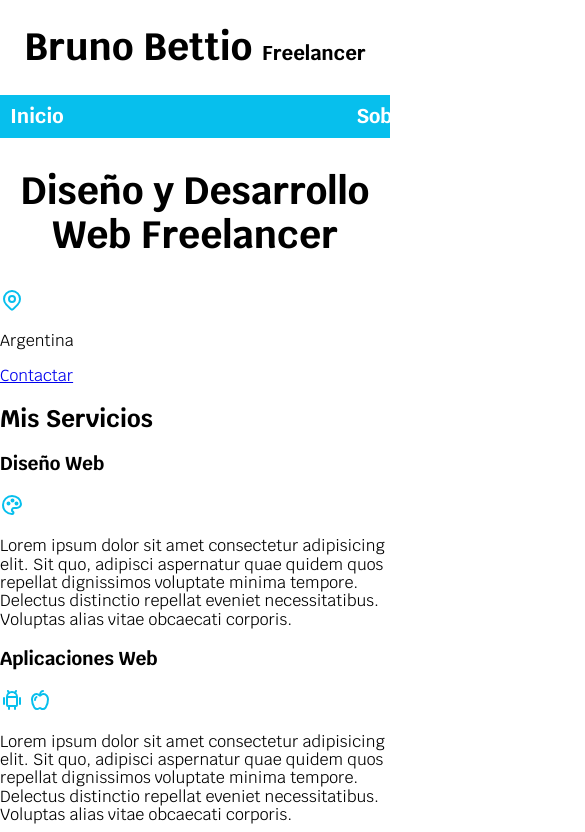
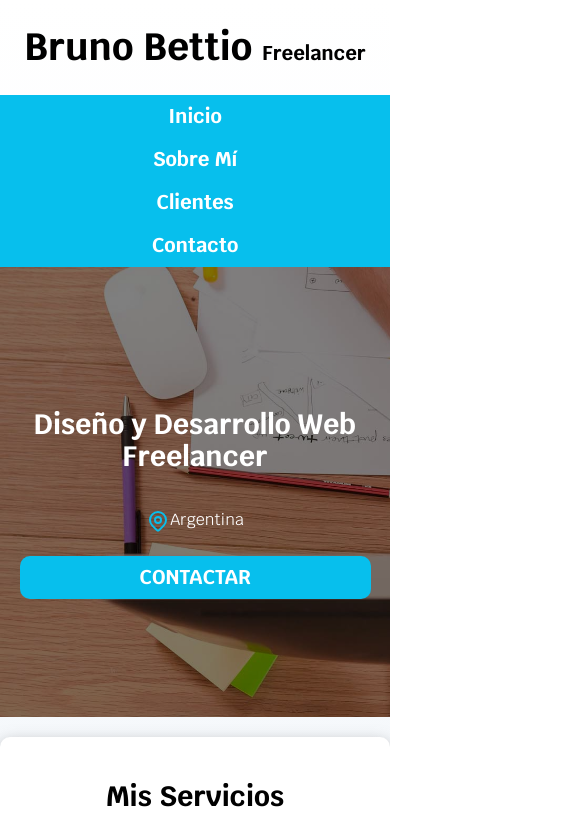
Before and after one commit to Bruno-Code1/freeLancerInicio, a plain HTML site: page index.html in a window 390 px wide. Shown: the top 832 px of the page, 585 px wide, since content can reach past the window. Drawn offline with Linux system fonts and the light colour scheme.

Commit message:
agrego responsive, section servicios, flex, grid

```diff
--- a/css/styles.css
+++ b/css/styles.css
@@ -4,41 +4,97 @@
   --primario: #ffc107;
   --secundario: #07bfed;
   --gris: #757575;
+  --gris-claro: #dfe9f3;
+}
+/*Globales*/
+html {
+  font-size: 62.5%;
+  box-sizing: border-box;
 }
 
-html {
-  font-size: 62.5%;
+*,*:before,*:after {
+  box-sizing: inherit;
 }
 
 body {
   font-size: 16px; /* 1rem = 10px */
   font-family: 'Krub', sans-serif;
+  background-image: linear-gradient(to top,var(--gris-claro) 0%,var(--blanco) 100%);
 }
 
-.titulo {
+.contenedor {
+  max-width: 120rem;
+  margin: 0 auto;
+}
+
+.boton {
+  background-color: var(--secundario);
+  color: var(--blanco);
+  padding: 1rem 3rem;
+  margin-top: 1rem;
+  font-size: 2rem;
+  text-decoration: none;
+  text-transform: uppercase;
+  font-weight: bold;
+  border-radius: 1rem;
   text-align: center;
+  width: 90%;
+}
+
+@media (min-width:768px) {
+  .boton {
+    width: auto;
+  }
+}
+
+.sombra {
+  box-shadow: 0px 5px 15px 0px rgba(112,112,112,0.54);
+  background-color: var(--blanco);
+  padding: 2rem;
+  border-radius: 1rem;
+}
+
+/*Tipografía*/
+h1 {
   font-size: 3.8rem;
+}
+
+h2 {
+  font-size: 2.8rem;
+}
+
+h3 {
+  font-size: 1.8rem;
+}
+
+h1,h2,h3 {
+  text-align: center;
 }
 
 .titulo span {
   font-size: 2rem;
 }
 
-.contenedor {
-  width: 120rem;
-  margin: 0 auto;
-}
-
+/*Navegación Principal*/
 .nav-bg {
   background-color: var(--secundario);
 }
 
 .navegacion-principal {
   display: flex;
-  justify-content: space-between;
+  flex-direction: column;
+}
+
+@media (min-width: 768px) {
+  .navegacion-principal {
+    flex-direction: row;
+    justify-content: space-between;
+  }
 }
 
 .navegacion-principal a {
+  display: block;
+  text-align: center;
   color: var(--blanco);
   text-decoration: none;
   font-size: 2rem;
@@ -50,3 +106,73 @@ body {
   background-color: var(--primario);
   color: var(--oscuro);
 }
+
+/*Hero*/
+.hero {
+  background-image: url(../img/hero.jpg);
+  background-repeat: no-repeat;
+  background-size: cover;
+  height: 45rem;
+  position: relative;
+  margin-bottom: 2rem;
+}
+
+.contenido-hero {
+  position: absolute;
+  background-color: rgba(0,0,0,0.5);
+  width: 100%; height: 100%;
+  display: flex;
+  flex-direction: column;
+  align-items: center;
+  justify-content: center
+}
+
+.contenido-hero h2,
+.contenido-hero p {
+  color: var(--blanco);
+}
+
+.contenido-hero .ubicacion {
+  display: flex;
+  align-items: center;
+}
+
+/* Servicios */
+@media(min-width: 768px) {
+  .servicios {
+    display: grid;
+    grid-template-columns: repeat(3,1fr);
+    column-gap: 1rem;
+  }
+}
+
+.servicio {
+  display: flex;
+  flex-direction: column;
+  align-items: center;
+}
+
+.servicio h3 {
+  color: var(--secundario);
+  font-weight: normal;
+}
+
+.servicio p {
+  line-height: 2;
+  text-align: center;
+}
+
+.servicio .iconos {
+  height: 15rem;
+  width: 15rem;
+  background-color: var(--gris);
+  border-radius: 50%;
+  display: flex;
+  justify-content: space-evenly;
+  align-items: center;
+}
+
+.servicio .iconos img {
+  height: 4rem;
+  width: 4rem;
+}
--- a/index.html
+++ b/index.html
@@ -25,37 +25,49 @@
     </nav>
   </div>
 
-  <section>
-    <h2 class="titulo">Diseño y Desarrollo Web Freelancer</h2>
-    <img src="icon/map-pin.svg" alt="icon pin">
+  <section class="hero">
+    <div class="contenido-hero">
+      <h2>Diseño y Desarrollo Web Freelancer</h2>
+      <div class="ubicacion">
+        <img src="icon/map-pin.svg" alt="icon map-pin">
         <p>Argentina</p>
-    <a href="#">Contactar</a>
+      </div>
+      <a href="#" class="boton">Contactar</a>
+    </div><!-- .contenido-hero -->
   </section>
 
-  <main>
+  <main class="contenedor sombra">
     <h2>Mis Servicios</h2>
-    <section>
+    <div class="servicios">
+      <section class="servicio">
         <h3>Diseño Web</h3>
+        <div class="iconos">
           <img src="icon/palette.svg" alt="icon palette">
+        </div>
         <p>
           Lorem ipsum dolor sit amet consectetur adipisicing elit. Sit quo, adipisci aspernatur quae quidem quos repellat dignissimos voluptate minima tempore. Delectus distinctio repellat eveniet necessitatibus. Voluptas alias vitae obcaecati corporis.
         </p>
       </section>
-    <section>
+      <section class="servicio">
         <h3>Aplicaciones Web</h3>
+        <div class="iconos">
           <img src="icon/android.svg" alt="icon android">
           <img src="icon/apple.svg" alt="icon apple">
+        </div>
         <p>
           Lorem ipsum dolor sit amet consectetur adipisicing elit. Sit quo, adipisci aspernatur quae quidem quos repellat dignissimos voluptate minima tempore. Delectus distinctio repellat eveniet necessitatibus. Voluptas alias vitae obcaecati corporis.
         </p>
       </section>
-    <section>
+      <section class="servicio">
         <h3>E-Commerce</h3>
+        <div class="iconos">
           <img src="icon/briefcase.svg" alt="icon briefcase">
+        </div>
         <p>
           Lorem ipsum dolor sit amet consectetur adipisicing elit. Sit quo, adipisci aspernatur quae quidem quos repellat dignissimos voluptate minima tempore. Delectus distinctio repellat eveniet necessitatibus. Voluptas alias vitae obcaecati corporis.
         </p>
       </section>
+    </div><!-- .servicios -->
   </main>
 
   <section>
```
Lines whose indentation alone changed are shown as unchanged.
